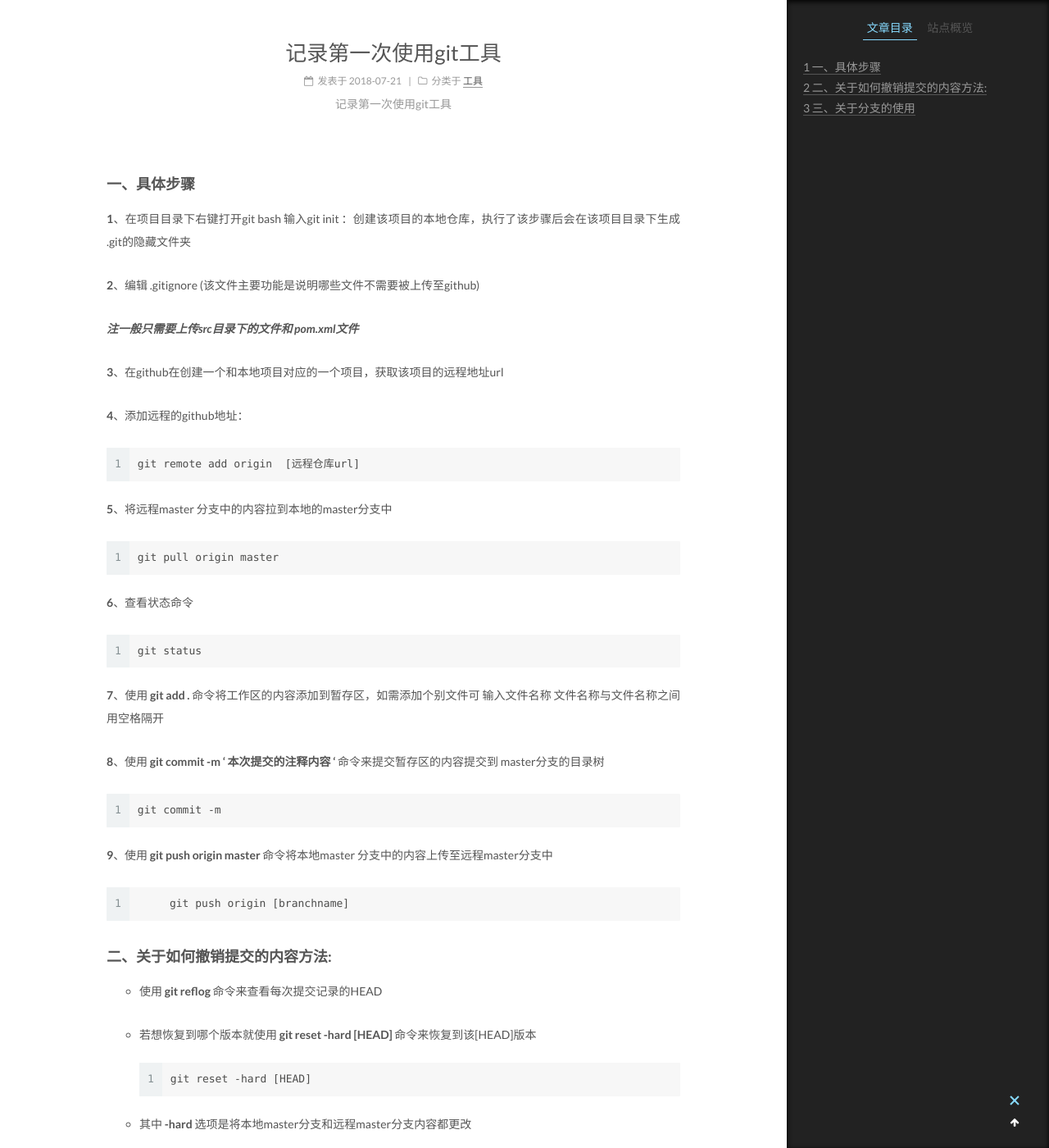
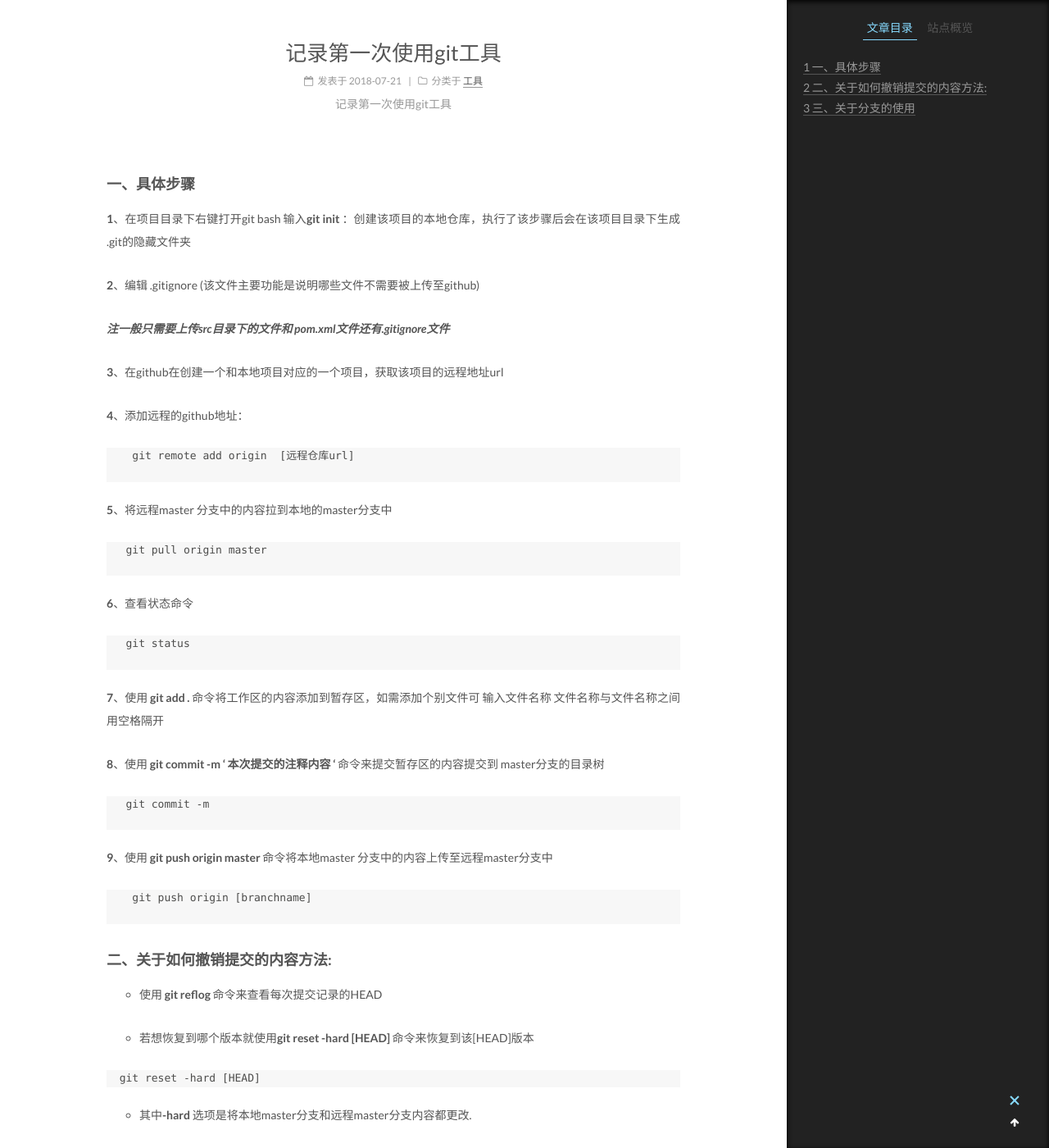
Before and after one commit to DQb007/dqb007.github.io, a Jekyll site: the page built from _posts/2018-7-21-记录第一次使用git工具.md, in a window 1280 px wide and 1400 px high, scrolled down 332 px. Shown: the whole window at 82% size. Built offline with Jekyll 4.4.1, drawn with Linux system fonts in a browser that asks for light colours.

Commit message:
添加文章

````diff
--- a/_posts/2018-7-21-记录第一次使用git工具.md
+++ b/_posts/2018-7-21-记录第一次使用git工具.md
@@ -6,65 +6,73 @@ categories: [工具]
 tags: [工具, git]
 ---
 ### 一、具体步骤
-**1**、在项目目录下右键打开git bash  输入git init ：创建该项目的本地仓库，执行了该步骤后会在该项目目录下生成 .git的隐藏文件夹
+**1**、在项目目录下右键打开git bash  输入**git init** ：创建该项目的本地仓库，执行了该步骤后会在该项目目录下生成 .git的隐藏文件夹
 
 **2**、编辑 .gitignore (该文件主要功能是说明哪些文件不需要被上传至github)
 
-***注一般只需要上传src目录下的文件和 pom.xml文件***
+***注一般只需要上传src目录下的文件和 pom.xml文件还有.gitignore文件***
 
 **3**、在github在创建一个和本地项目对应的一个项目，获取该项目的远程地址url
 
 **4**、添加远程的github地址：
-```
-git remote add origin  [远程仓库url]
+```Java
+    git remote add origin  [远程仓库url]
+
 ```
 
 
 **5**、将远程master 分支中的内容拉到本地的master分支中
-```
-git pull origin master
+```Java
+   git pull origin master
+
 ```
 
 
 **6**、查看状态命令
-```
-git status
+```Java
+   git status
+
 ```
 
 **7**、使用   **git add .** 命令将工作区的内容添加到暂存区，如需添加个别文件可 输入文件名称 文件名称与文件名称之间用空格隔开
 
 **8**、使用 **git commit -m ' 本次提交的注释内容 '**  命令来提交暂存区的内容提交到 master分支的目录树
-```
-git commit -m
+```Java
+   git commit -m
+
 ```
 
 **9**、使用 **git push origin master** 命令将本地master 分支中的内容上传至远程master分支中
-```
-     git push origin [branchname]
+```Java
+    git push origin [branchname]
+
 ```
 
 ### 二、关于如何撤销提交的内容方法:
 - 使用 **git reflog** 命令来查看每次提交记录的HEAD
 
-- 若想恢复到哪个版本就使用
- **git reset -hard  [HEAD]**  命令来恢复到该[HEAD]版本
-```
-git reset -hard [HEAD]
+- 若想恢复到哪个版本就使用**git reset -hard  [HEAD]** 命令来恢复到该[HEAD]版本
+
+```Java
+  git reset -hard [HEAD]
 ```
 
-- 其中
-**-hard**     选项是将本地master分支和远程master分支内容都更改
+- 其中**-hard** 选项是将本地master分支和远程master分支内容都更改.
+
 
 ### 三、关于分支的使用
 - 创建分支：
-```
+
+```Java
   git branch [branchname]
 ```
 - 切换分支：
-```
+
+```Java
 git checkout  [branchname]
 ```
 - 合并分支：
-```
+
+```Java
 git merge  [branchname]  origin  [branchname]
 ```
````
Also changed, not shown: _posts/2018-7-20-SSM框架搭建.md (+13 -9 lines), _posts/2018-7-24-关于Markdown的简单上手技巧.md (+11 -19 lines), _posts/2018-8-16-centos系统服务器SSR搭建教程.md (added, +81 -0 lines), _posts/2018-8-8-redit的安装与使用.md (added, +174 -0 lines).
